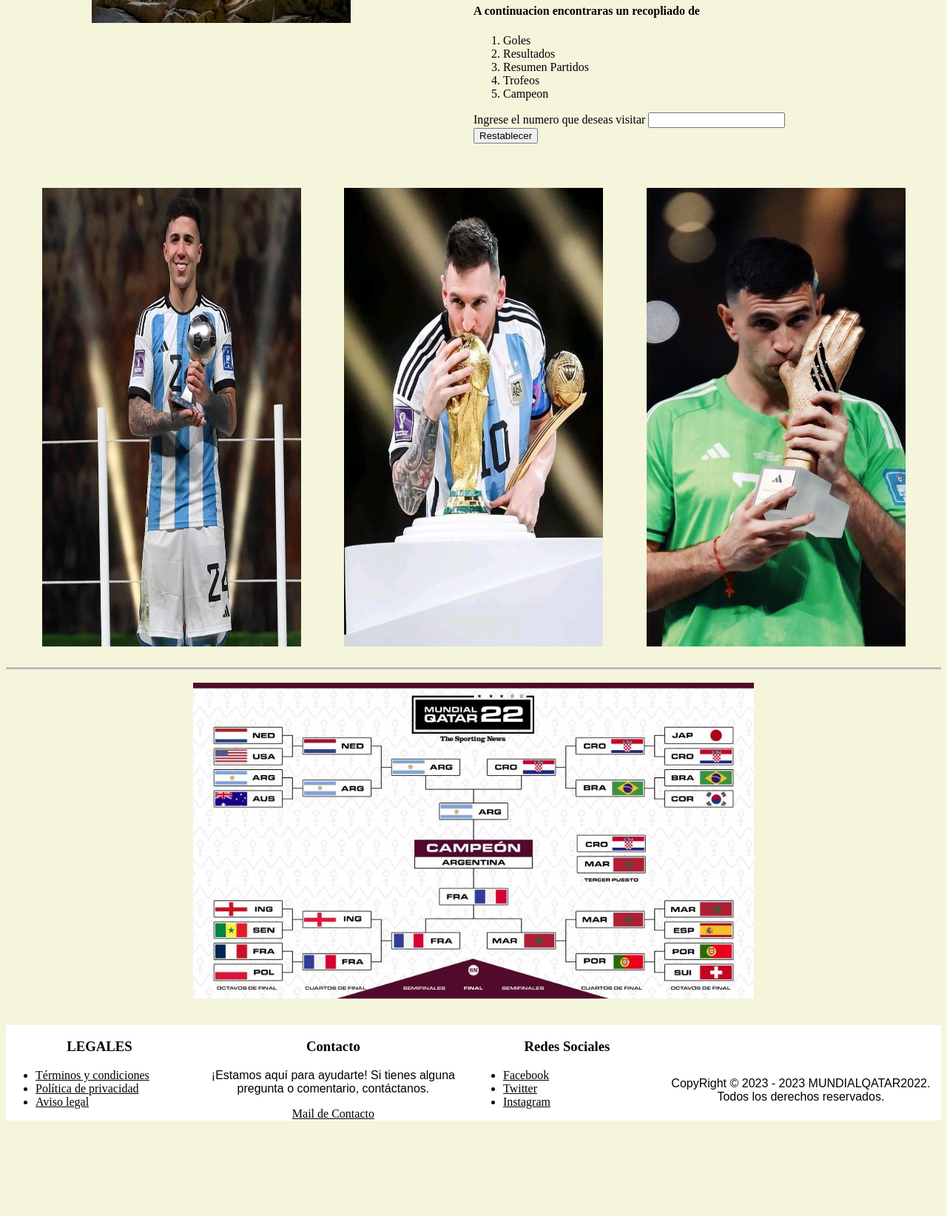
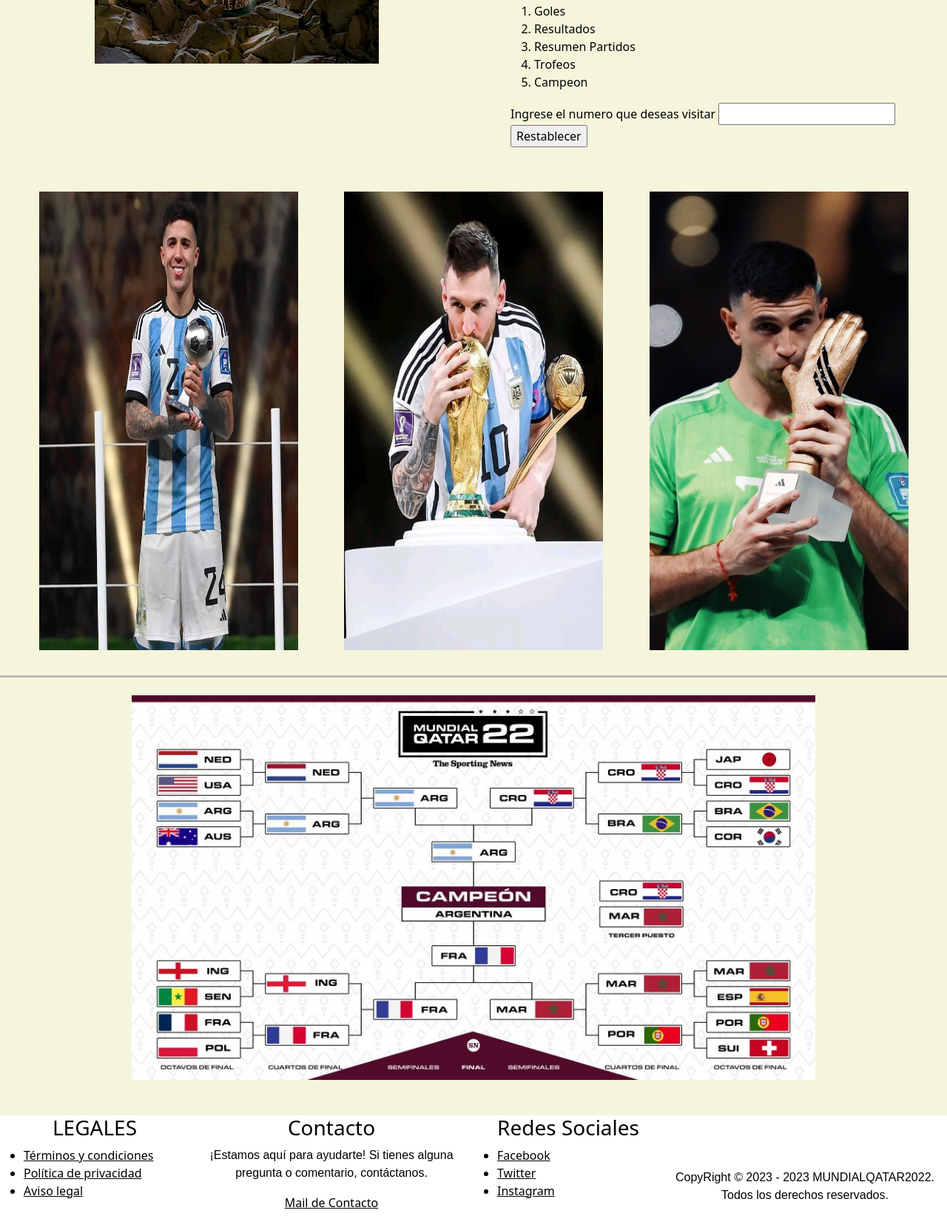
Before and after one commit to TomasFerreccio/Programacion-Web, a plain HTML site: page index.html in a window 1280 px wide. Shown: the part 752-2396 px from the top of the page at 74% size. Before the commit the page ends 2275 px from the top, so only its background shows below. Drawn offline with nearby package versions, Linux system fonts and the light colour scheme.

Commit message:
clase 2/10
a.

```diff
--- a/index.html
+++ b/index.html
@@ -1,6 +1,8 @@
 <!DOCTYPE html>
 <html lang="en">
 <head>
+    <link href="https://cdn.jsdelivr.net/npm/bootstrap@5.3.2/dist/css/bootstrap.min.css" rel="stylesheet" integrity="sha384-T3c6CoIi6uLrA9TneNEoa7RxnatzjcDSCmG1MXxSR1GAsXEV/Dwwykc2MPK8M2HN" crossorigin="anonymous">
+    <script src="https://cdn.jsdelivr.net/npm/bootstrap@5.3.2/dist/js/bootstrap.bundle.min.js" integrity="sha384-C6RzsynM9kWDrMNeT87bh95OGNyZPhcTNXj1NW7RuBCsyN/o0jlpcV8Qyq46cDfL" crossorigin="anonymous"></script>
     <link rel="stylesheet" href="style.css">
     <meta charset="UTF-8">
     <meta name="viewport" content="width=device-width, initial-scale=1.0">
@@ -64,9 +66,9 @@
 
 
     <div class = "flex-container">
-        <img src="enzo.jpg" alt="Enzo Fernandez, Jugador revelacion.">
-        <img src="leo.jpeg" alt="Lionel Messi">
-        <img src="dibu.jpeg" alt="Emiliano Martinez, Guante de Oro">
+        <img class="img1" src="enzo.jpg" alt="Enzo Fernandez, Jugador revelacion.">
+        <img class= "img1" src="leo.jpeg" alt="Lionel Messi">
+        <img class="img1" src="dibu.jpeg" alt="Emiliano Martinez, Guante de Oro">
 
 
     </div>
@@ -77,7 +79,8 @@
     </div>
 
     <br>
-    <img src="Llave Argentina campeón.jpg" alt="Llave del mundial" id="llave">
+    <div id="llave"><img src="Llave Argentina campeón.jpg" alt="Llave del mundial" id="llave"></div>
+
 
 
 
--- a/style.css
+++ b/style.css
@@ -71,6 +71,13 @@
   width: 40%;
 }
 
+#llave{
+  display: block;
+  margin-left: auto;
+  margin-right: auto;
+  width: 85%;
+}
+
 p { font-family: Arial, Helvetica, sans-serif;
 }
 
@@ -119,7 +126,7 @@
   align-content: space-around;
 }
 
-.flex-container img {
+.img1 {
   max-width: 100%;
   height: auto;
   margin: 10px;
@@ -129,18 +136,25 @@
 
 
 
-@media screen and (max-width: 850px) {
-
-  body {
-    background-color:white
-  }
+@media only screen and (max-width: 650px) {
 
   #final{
     display: none;
   }
 
   .flex-container{
+    display: flex;
     flex-direction: column;
+    justify-content: center;
+    align-items: center;
+    align-content: center;
   }
 
+  .img1{
+    width: 150px;
+    height: 250px;
   }
+
+
+
+  }
```
